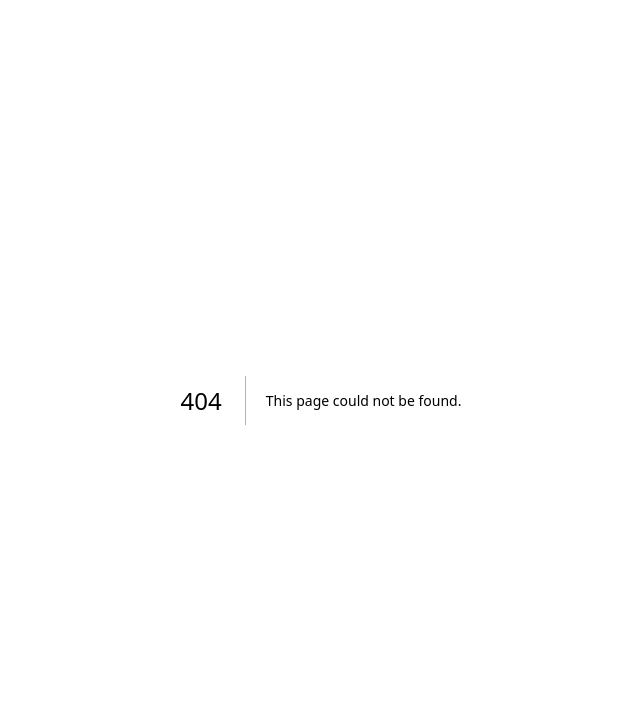
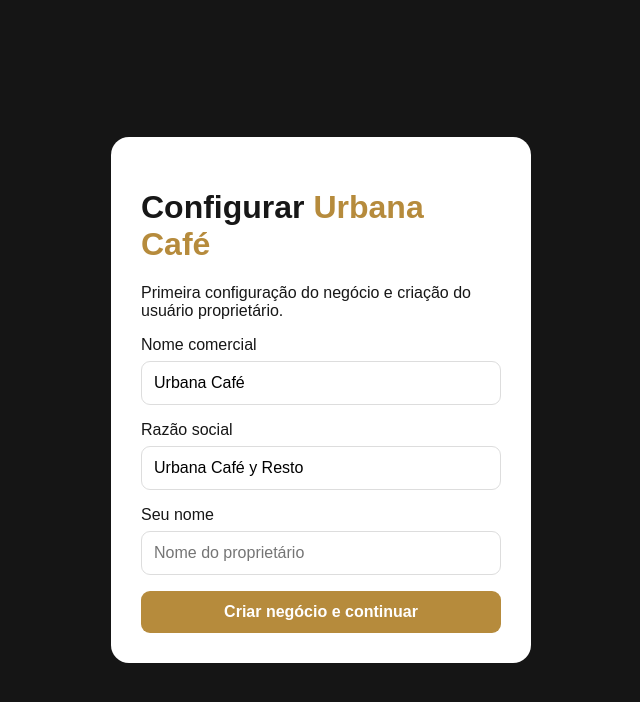
Before and after one commit to GrupoXuy/urbanacafe-system, a Next.js app: page /setup in a window 1280 px wide. Before the commit this address had no page. Shown: the top 702 px of the page, without its empty margins (319-959 px from the left). Built offline with nearby package versions, Linux system fonts and the light colour scheme.

Commit message:
Add first-run business setup screen

```diff
--- /dev/null
+++ b/app/setup/page.tsx
@@ -0,0 +1,26 @@
+"use client";
+import {useState} from "react";
+import {useRouter} from "next/navigation";
+import {createClient} from "@/lib/supabase-browser";
+
+export default function Setup(){
+  const [name,setName]=useState("Urbana Café"),[legalName,setLegalName]=useState("Urbana Café y Resto"),[fullName,setFullName]=useState(""),[message,setMessage]=useState(""),[saving,setSaving]=useState(false);
+  const router=useRouter();
+
+  async function submit(e:React.FormEvent){
+    e.preventDefault();setSaving(true);setMessage("");
+    const {error}=await createClient().rpc("setup_business",{p_name:name,p_legal_name:legalName,p_full_name:fullName});
+    if(error)setMessage(error.message);else router.push("/dashboard");
+    setSaving(false);
+  }
+
+  return <main className="login"><form className="login-card" onSubmit={submit}>
+    <h1>Configurar <span style={{color:"#b68b3c"}}>Urbana Café</span></h1>
+    <p>Primeira configuração do negócio e criação do usuário proprietário.</p>
+    <label className="field"><span>Nome comercial</span><input value={name} onChange={e=>setName(e.target.value)} required/></label>
+    <label className="field"><span>Razão social</span><input value={legalName} onChange={e=>setLegalName(e.target.value)}/></label>
+    <label className="field"><span>Seu nome</span><input value={fullName} onChange={e=>setFullName(e.target.value)} placeholder="Nome do proprietário" required/></label>
+    <button className="btn" disabled={saving}>{saving?"Configurando...":"Criar negócio e continuar"}</button>
+    {message&&<div className="notice">{message}</div>}
+  </form></main>
+}
```
